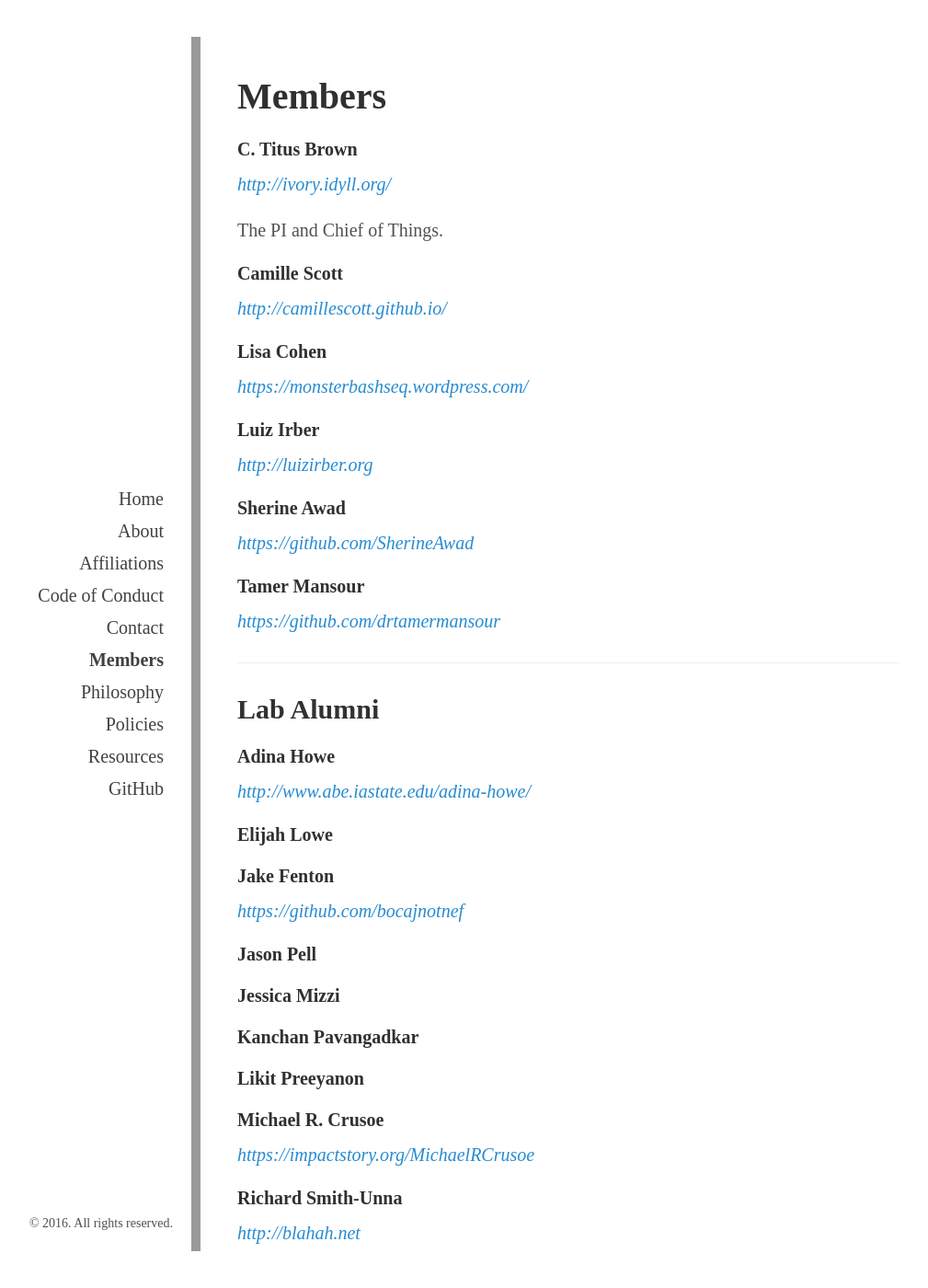
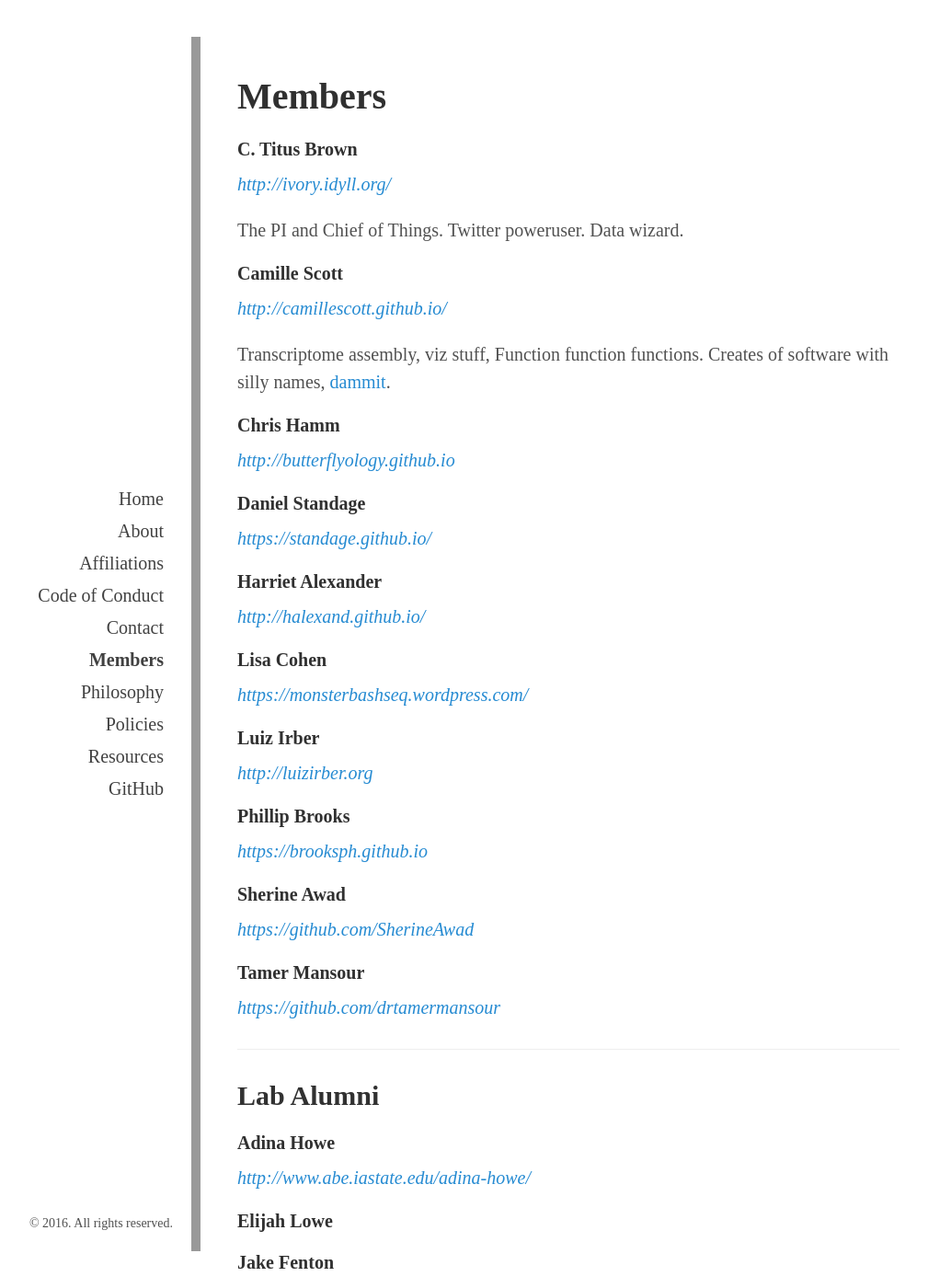
Before and after one commit to dib-lab/dib-lab, a Jekyll site: the page built from members.md, in a window 1280 px wide and 1400 px high. Shown: the whole window at 92% size, without its empty margins (182-1191 px from the left). Built offline with Jekyll 4.4.1, drawn with Linux system fonts in a browser that asks for light colours; some of the changed text lies outside the part shown.

Commit message:
add missing members

```diff
--- a/_data/alumni.yml
+++ b/_data/alumni.yml
@@ -8,7 +8,7 @@
   site:
 
 - name: Jessica Mizzi
-  site:
+  site: http://jessicamizzi.github.io/
 
 - name: Kanchan Pavangadkar
   site:
@@ -24,3 +24,6 @@
 
 - name: Richard Smith-Unna
   site: http://blahah.net
+
+- name: Qingpen Zhang
+  site: http://qingpeng.org
--- a/_data/members.yml
+++ b/_data/members.yml
@@ -1,10 +1,10 @@
 - name: C. Titus Brown
   position: Assoc Professor
   site: http://ivory.idyll.org/
-  about: The PI and Chief of Things.
+  about: The PI and Chief of Things. Twitter poweruser. Data wizard.
 
 - name: Sherine Awad
-  position: Postdoc
+  position: Postdoc Researcher
   site: https://github.com/SherineAwad
   about:
 
@@ -21,9 +21,30 @@
 - name: Camille Scott
   position: Graduate Student
   site: http://camillescott.github.io/
-  about:
+  about: Transcriptome assembly, viz stuff, Function function functions. Creates
+      of software with silly names, [dammit](http://camillescott.org/dammit).
 
 - name: Tamer Mansour
   position: Postdoc Researcher
   site: https://github.com/drtamermansour
   about:
+
+- name: Harriet Alexander
+  position: Postdoc Researcher
+  site: http://halexand.github.io/
+  about:
+
+- name: Phillip Brooks
+  position: Postdoc Researcher
+  site: https://brooksph.github.io
+  about:
+
+- name: Daniel Standage
+  position: Postdoc Researcher
+  site: https://standage.github.io/
+  about:
+
+- name: Chris Hamm
+  position: Postdoc Researcher
+  site: http://butterflyology.github.io
+  about:
```
